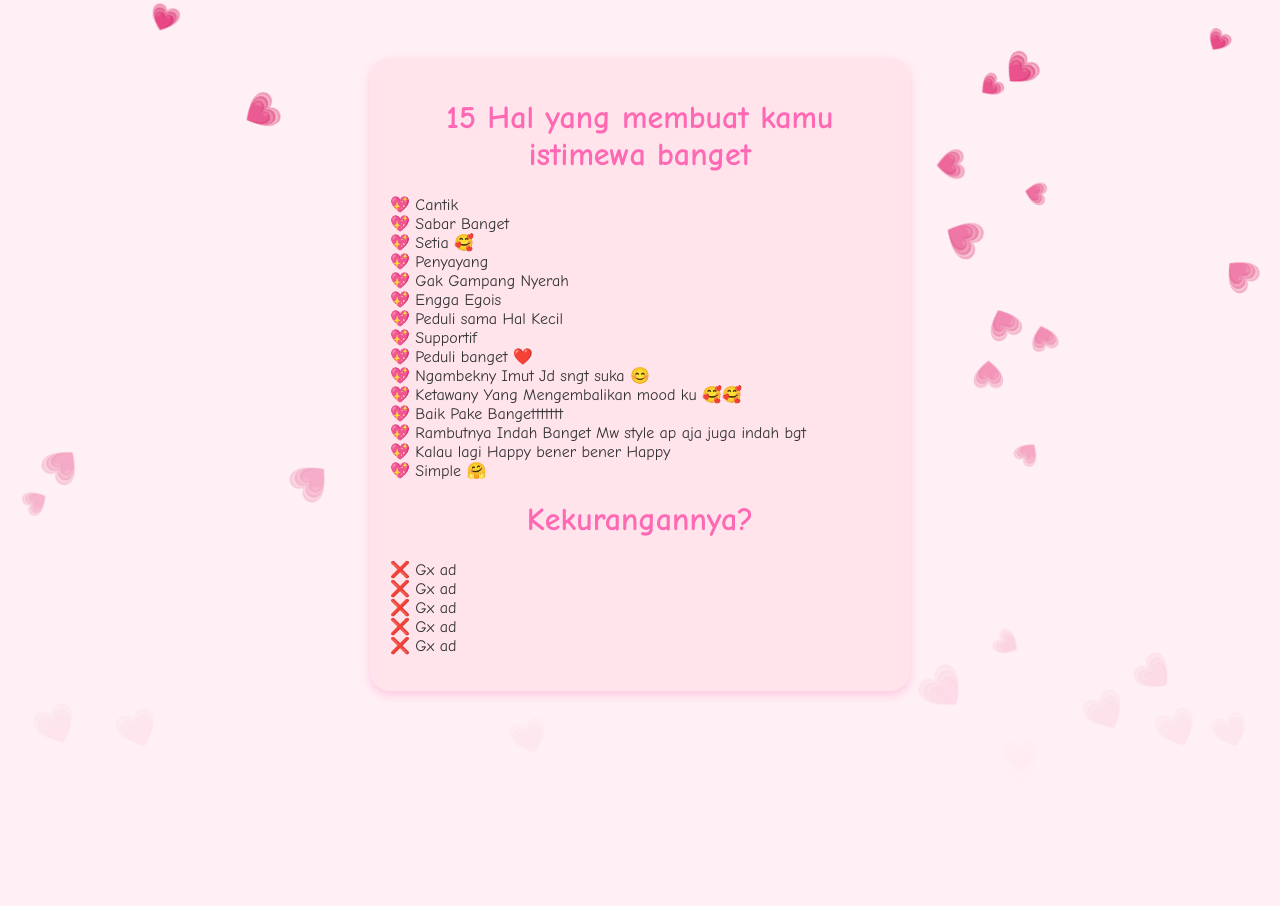
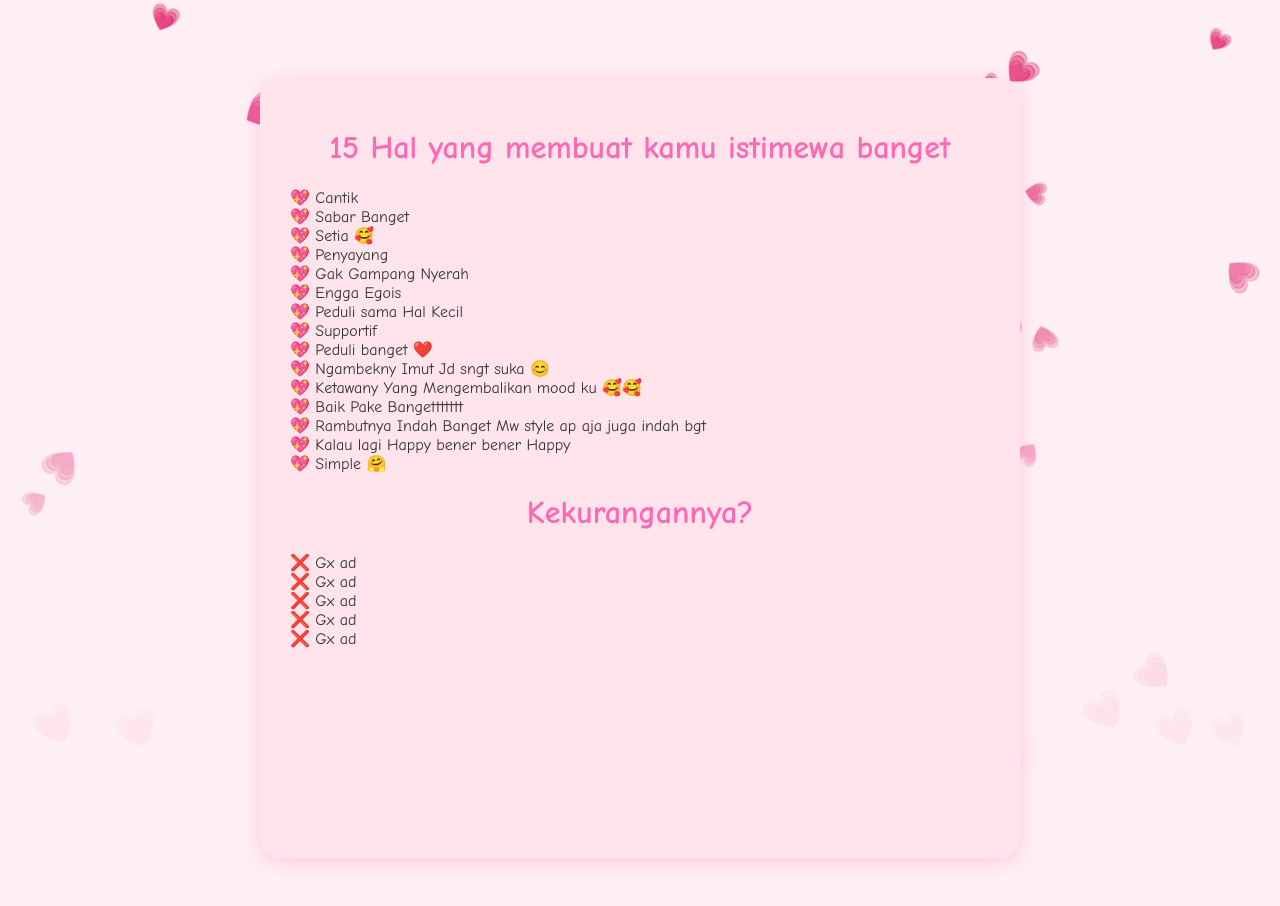
Before and after one commit to FutoMCV/MyLove, a plain HTML site: page index.html in a window 1280 px wide. Before the commit the page ends 800 px from the top, so only its background shows below. Drawn offline with Linux system fonts and the light colour scheme.

Commit message:
Update index.html

```diff
--- a/index.html
+++ b/index.html
@@ -25,11 +25,12 @@
     }
     .box {
       background: #ffe4ec;
-      padding: 20px;
+      padding: 30px;
       border-radius: 20px;
-      max-width: 500px;
-      margin: 20px auto;
-      box-shadow: 0 4px 10px rgba(255, 105, 180, 0.3);
+      max-width: 700px;          /* ✅ Lebarkan sedikit */
+      min-height: 90vh;          /* ✅ Biar tingginya hampir penuh layar */
+      margin: 40px auto;
+      box-shadow: 0 4px 20px rgba(255, 105, 180, 0.3);
       position: relative;
       z-index: 2;
     }
```
